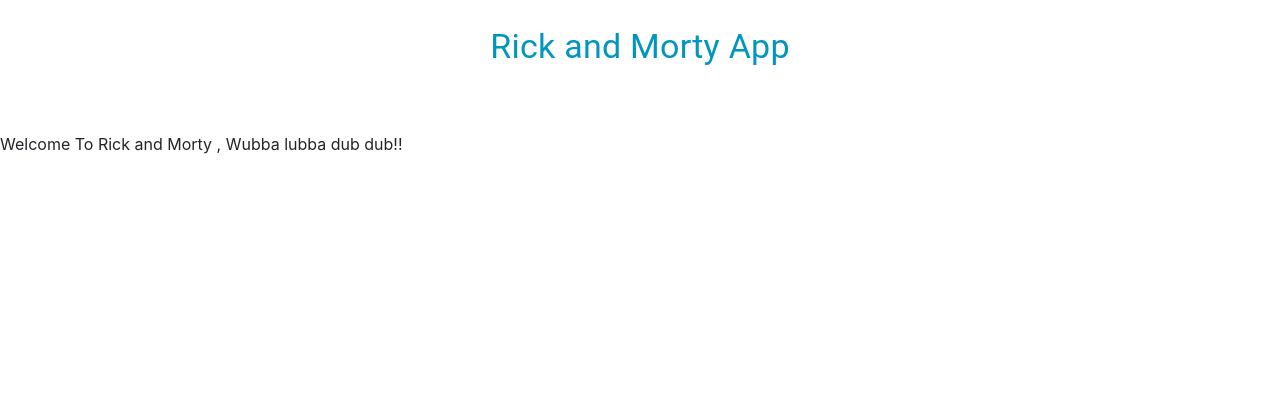
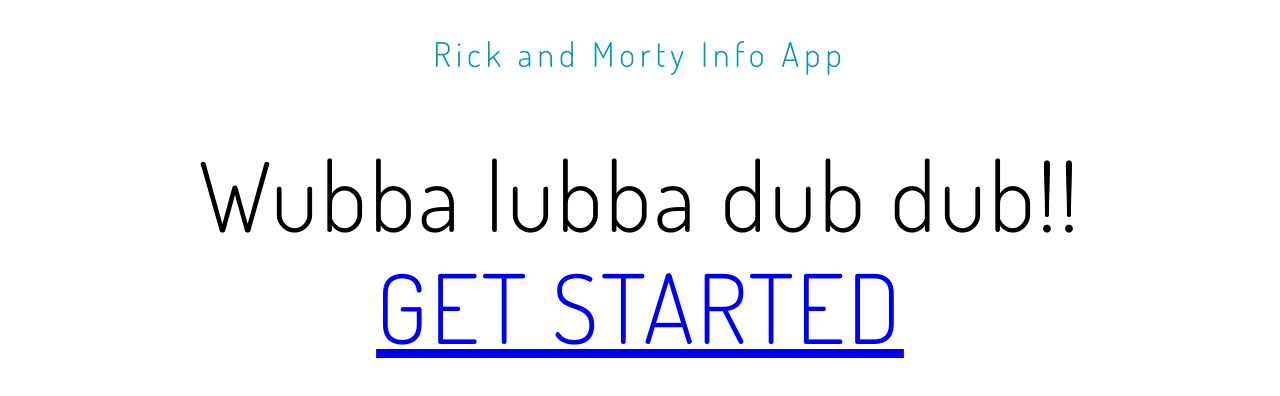
Before and after one commit to manchandajayant/Rick_Morty_App_FanDom, a React (Create React App) app: page / in a window 1280 px wide. Shown: the top 396 px of the page. Built offline with nearby package versions, Linux system fonts and the light colour scheme.

Commit message:
landiing page added

```diff
--- a/package.json
+++ b/package.json
@@ -9,12 +9,10 @@
     "@testing-library/react": "^9.3.2",
     "@testing-library/user-event": "^7.1.2",
     "axios": "^0.19.2",
-    "bootstrap": "^4.5.2",
     "react": "^16.13.1",
     "react-dom": "^16.13.1",
     "react-router-dom": "^5.2.0",
-    "react-scripts": "^3.4.3",
-    "reactstrap": "^8.5.1"
+    "react-scripts": "^3.4.3"
   },
   "scripts": {
     "start": "react-scripts start",
--- a/src/App.js
+++ b/src/App.js
@@ -1,10 +1,10 @@
 import React from "react";
 import { Route } from "react-router-dom";
-import Data from "./components/data";
+import HomePage from "./components/HomePage";
 import EpisodeDetail from "./components/Episodes/EpisodeDetail";
 import CharacterDetail from "./components/Characters/CharacterDetail";
 import LocationDetail from "./components/Locations/LocationDetail";
-import Homepage from "./components/Homepage";
+import LandingPage from "./components/LandingPage";
 import "./css/app.css";
 import { Typography } from "@material-ui/core";
 function App() {
@@ -18,13 +18,15 @@
           justifyContent: "center",
           paddingTop: "2%",
           paddingBottom: "5% ",
+          fontFamily: "Dosis, sans-serif",
+          letterSpacing: "5px",
         }}
       >
-        Rick and Morty App
+        Rick and Morty Info App
       </Typography>
 
-      <Route exact path="/" component={Homepage} />
-      <Route exact path="/data" component={Data} />
+      <Route exact path="/" component={LandingPage} />
+      <Route exact path="/homepage" component={HomePage} />
       <Route exact path="/episode/:id" component={EpisodeDetail} />
       <Route exact path="/character/:id" component={CharacterDetail} />
       <Route exact path="/location/:id" component={LocationDetail} />
--- a/src/components/Characters/showAllCharacters.js
+++ b/src/components/Characters/showAllCharacters.js
@@ -2,9 +2,8 @@
 
 import { Grid, Typography, Button } from "@material-ui/core";
 
+import useStyles from "./Styles";
 import LayoutForCharacters from "./LayoutForCharacters";
-
-import useStyles from "./Styles";
 
 const ShowAllCharacters = (props) => {
   const classes = useStyles();
@@ -31,7 +30,7 @@
         {characterCard}
       </Grid>
       <div className={classes.pages}>
-        <Typography>Page no.{page}</Typography>
+        <Typography>Pg{page}</Typography>
       </div>
     </div>
   );
--- a/src/components/Episodes/EpisodeDetail.js
+++ b/src/components/Episodes/EpisodeDetail.js
@@ -1,12 +1,12 @@
 import React, { useEffect, useState, useCallback, Fragment } from "react";
-import { useParams } from "react-router-dom";
+import { useParams, Link } from "react-router-dom";
 
 import axios from "axios";
 
 import { Grid, Typography } from "@material-ui/core";
 
+import useStyles from "./styles";
 import LayoutForCharacters from "../Characters/LayoutForCharacters";
-import useStyles from "./styles";
 
 var arrayOfCharacterNumbers = [];
 
@@ -62,11 +62,15 @@
       </Fragment>
     );
   });
+
   if (!load) {
     return <div>Loading...</div>;
   } else {
     return (
       <div>
+        <Typography>
+          <Link to="/homepage">Back to Episodes</Link>
+        </Typography>
         <div className={classes.episode}>
           <Typography variant="h4">{episode.name}</Typography>
         </div>
--- a/src/components/Episodes/showAllEpisodes.js
+++ b/src/components/Episodes/showAllEpisodes.js
@@ -31,7 +31,7 @@
         {episodeListCard}
       </Grid>
       <div className={classes.pages}>
-        <Typography>Page no.{page}</Typography>
+        <Typography>Pg{page}</Typography>
       </div>
     </div>
   );
--- a/src/components/Homepage.js
+++ b/src/components/Homepage.js
@@ -1,7 +1,136 @@
-import React from "react";
+import React, { useEffect, useState, useCallback } from "react";
 
-const Homepage = () => {
-  return <div>Welcome To Rick and Morty , Wubba lubba dub dub!!</div>;
+import axios from "axios";
+
+import { TextField } from "@material-ui/core";
+
+import ShowAllEpisodes from "./Episodes/showAllEpisodes";
+import ShowAllLocations from "./Locations/showAllLocations";
+import ShowAllCharacters from "./Characters/showAllCharacters";
+
+const HomePage = () => {
+  const [info, setInfo] = useState({});
+  const [data, setData] = useState([]);
+  const [query, setQuery] = useState("character");
+  const [searchQuery, setSearchQuery] = useState("");
+  const [page, setPage] = useState(1);
+
+  const totalPages = info.pages;
+
+  const fetchData = useCallback(async () => {
+    const result = await axios(
+      `https://rickandmortyapi.com/api/${query}/?page=${page}&name=${searchQuery}`
+    );
+
+    setInfo(result.data.info);
+    setData(result.data.results);
+  }, [page, query, searchQuery]);
+
+  useEffect(() => {
+    fetchData();
+  }, [fetchData]);
+
+  const searchSubmit = (e) => {
+    e.preventDefault();
+    setSearchQuery(e.target.value);
+  };
+
+  const querySelector = (event) => {
+    setPage(1);
+    setQuery(event.target.value);
+    setSearchQuery("");
+  };
+
+  const nextPageHandler = () => {
+    return page < info.pages ? setPage(page + 1) : setPage(1);
+  };
+
+  const prevPageHandler = () => {
+    return page > 1 ? setPage(page - 1) : setPage(info.pages);
+  };
+
+  const props = {
+    querySelector,
+    data,
+    page,
+    prevPageHandler,
+    nextPageHandler,
+    totalPages,
+  };
+
+  if (data.length < 1) {
+    return <h1>Loading...</h1>;
+  } else if (query === "episode") {
+    return (
+      <>
+        <div style={{ display: "flex", justifyContent: "center" }}>
+          <select value={query} onChange={querySelector}>
+            <option label="episodes">episode</option>
+            <option label="characters">character</option>
+            <option label="locations">location</option>
+          </select>
+        </div>
+        <TextField
+          id="filled-full-width"
+          label="search for an episode..."
+          onChange={searchSubmit}
+          style={{ margin: 12, paddingRight: "2%" }}
+          placeholder="search for an episode..."
+          fullWidth
+          margin="normal"
+          variant="filled"
+        />
+        <ShowAllEpisodes {...props} />
+      </>
+    );
+  } else if (query === "character") {
+    return (
+      <div>
+        <div style={{ display: "flex", justifyContent: "center" }}>
+          <select value={query} onChange={querySelector}>
+            <option label="episodes">episode</option>
+            <option label="characters">character</option>
+            <option label="locations">location</option>
+          </select>
+        </div>
+        <TextField
+          id="filled-full-width"
+          label="search for a character..."
+          onChange={searchSubmit}
+          style={{ margin: 12, paddingRight: "2%" }}
+          placeholder="search for a character..."
+          fullWidth
+          margin="normal"
+          variant="filled"
+        />
+
+        <ShowAllCharacters {...props} />
+      </div>
+    );
+  } else if (query === "location") {
+    return (
+      <div>
+        <div style={{ display: "flex", justifyContent: "center" }}>
+          <select value={query} onChange={querySelector}>
+            <option label="episodes">episode</option>
+            <option label="characters">character</option>
+            <option label="locations">location</option>
+          </select>
+        </div>
+        <TextField
+          id="filled-full-width"
+          label="search for a location..."
+          onChange={searchSubmit}
+          style={{ margin: 12, paddingRight: "2%" }}
+          placeholder="search for a location..."
+          fullWidth
+          margin="normal"
+          variant="filled"
+        />
+        <ShowAllLocations {...props} />
+      </div>
+    );
+  }
 };
 
-export default Homepage;
+export default HomePage;
--- /dev/null
+++ b/src/components/LandingPage.js
@@ -0,0 +1,30 @@
+import React from "react";
+import { Link } from "react-router-dom";
+import { Typography } from "@material-ui/core";
+
+const LandingPage = () => {
+  return (
+    <div className="bg">
+      {" "}
+      <div style={{ display: "flex", justifyContent: "center" }}>
+        <Typography
+          variant="h1"
+          style={{ fontFamily: "Dosis, sans-serif", letterSpacing: "3px" }}
+        >
+          {" "}
+          Wubba lubba dub dub!!
+        </Typography>
+      </div>
+      <div style={{ display: "flex", justifyContent: "center" }}>
+        <Typography
+          variant="h1"
+          style={{ fontFamily: "Dosis, sans-serif", letterSpacing: "3px" }}
+        >
+          <Link to="/homepage">GET STARTED</Link>
+        </Typography>
+      </div>
+    </div>
+  );
+};
+
+export default LandingPage;
--- a/src/components/Locations/LocationDetail.js
+++ b/src/components/Locations/LocationDetail.js
@@ -5,8 +5,8 @@
 
 import axios from "axios";
 
+import useStyles from "./styles";
 import LayoutForCharacters from "../Characters/LayoutForCharacters";
-import useStyles from "./styles";
 
 var arrayOfCharacterNumbers = [];
 
--- a/src/components/Locations/showAllLocations.js
+++ b/src/components/Locations/showAllLocations.js
@@ -29,7 +29,7 @@
       </Grid>
 
       <div className={classes.pages}>
-        <Typography>Page no.{page}</Typography>
+        <Typography>Pg {page}</Typography>
       </div>
     </div>
   );
--- a/src/components/data.js
+++ /dev/null
@@ -1,136 +0,0 @@
-import React, { useEffect, useState, useCallback } from "react";
-
-import axios from "axios";
-
-import { TextField } from "@material-ui/core";
-
-import ShowAllEpisodes from "./Episodes/showAllEpisodes";
-import ShowAllLocations from "./Locations/showAllLocations";
-import ShowAllCharacters from "./Characters/showAllCharacters";
-
-const Data = () => {
-  const [info, setInfo] = useState({});
-  const [data, setData] = useState([]);
-  const [query, setQuery] = useState("character");
-  const [searchQuery, setSearchQuery] = useState("");
-  const [page, setPage] = useState(1);
-
-  const totalPages = info.pages;
-
-  const fetchData = useCallback(async () => {
-    const result = await axios(
-      `https://rickandmortyapi.com/api/${query}/?page=${page}&name=${searchQuery}`
-    );
-
-    setInfo(result.data.info);
-    setData(result.data.results);
-  }, [page, query, searchQuery]);
-
-  useEffect(() => {
-    fetchData();
-  }, [fetchData]);
-
-  const searchSubmit = (e) => {
-    e.preventDefault();
-    setSearchQuery(e.target.value);
-  };
-
-  const querySelector = (event) => {
-    setPage(1);
-    setQuery(event.target.value);
-    setSearchQuery("");
-  };
-
-  const nextPageHandler = () => {
-    return page < info.pages ? setPage(page + 1) : setPage(1);
-  };
-
-  const prevPageHandler = () => {
-    return page > 1 ? setPage(page - 1) : setPage(info.pages);
-  };
-
-  const props = {
-    querySelector,
-    data,
-    page,
-    prevPageHandler,
-    nextPageHandler,
-    totalPages,
-  };
-
-  if (data.length < 1) {
-    return <h1>Loading...</h1>;
-  } else if (query === "episode") {
-    return (
-      <>
-        <div style={{ display: "flex", justifyContent: "center" }}>
-          <select value={query} onChange={querySelector}>
-            <option label="episodes">episode</option>
-            <option label="characters">character</option>
-            <option label="locations">location</option>
-          </select>
-        </div>
-        <TextField
-          id="filled-full-width"
-          label="search for an episode..."
-          onChange={searchSubmit}
-          style={{ margin: 12, paddingRight: "2%" }}
-          placeholder="search for an episode..."
-          fullWidth
-          margin="normal"
-          variant="filled"
-        />
-        <ShowAllEpisodes {...props} />
-      </>
-    );
-  } else if (query === "character") {
-    return (
-      <div>
-        <div style={{ display: "flex", justifyContent: "center" }}>
-          <select value={query} onChange={querySelector}>
-            <option label="episodes">episode</option>
-            <option label="characters">character</option>
-            <option label="locations">location</option>
-          </select>
-        </div>
-        <TextField
-          id="filled-full-width"
-          label="search for a character..."
-          onChange={searchSubmit}
-          style={{ margin: 12, paddingRight: "2%" }}
-          placeholder="search for a character..."
-          fullWidth
-          margin="normal"
-          variant="filled"
-        />
-
-        <ShowAllCharacters {...props} />
-      </div>
-    );
-  } else if (query === "location") {
-    return (
-      <div>
-        <div style={{ display: "flex", justifyContent: "center" }}>
-          <select value={query} onChange={querySelector}>
-            <option label="episodes">episode</option>
-            <option label="characters">character</option>
-            <option label="locations">location</option>
-          </select>
-        </div>
-        <TextField
-          id="filled-full-width"
-          label="search for a location..."
-          onChange={searchSubmit}
-          style={{ margin: 12, paddingRight: "2%" }}
-          placeholder="search for a location..."
-          fullWidth
-          margin="normal"
-          variant="filled"
-        />
-        <ShowAllLocations {...props} />
-      </div>
-    );
-  }
-};
-
-export default Data;
--- a/src/css/app.css
+++ b/src/css/app.css
@@ -1,6 +1,7 @@
-h1 {
-  display: flex;
-  justify-content: center;
-  padding-top: 2%;
-  padding-bottom: 5%;
-}
+/* .bg {
+  background-image: url("https://media.giphy.com/media/3rZMHJrHiZCVeXhhoX/giphy.gif");
+  background-repeat: no-repeat;
+  background-position: center;
+  height: 100%;
+  width: 100%;
+} */
--- a/src/index.js
+++ b/src/index.js
@@ -3,7 +3,6 @@
 
 import { BrowserRouter as Router } from "react-router-dom";
 import App from "./App";
-import "bootstrap/dist/css/bootstrap.min.css";
 
 ReactDOM.render(
   <React.StrictMode>
```
Also changed, not shown: 1 other file (tests, documents, lock files or other folders).
